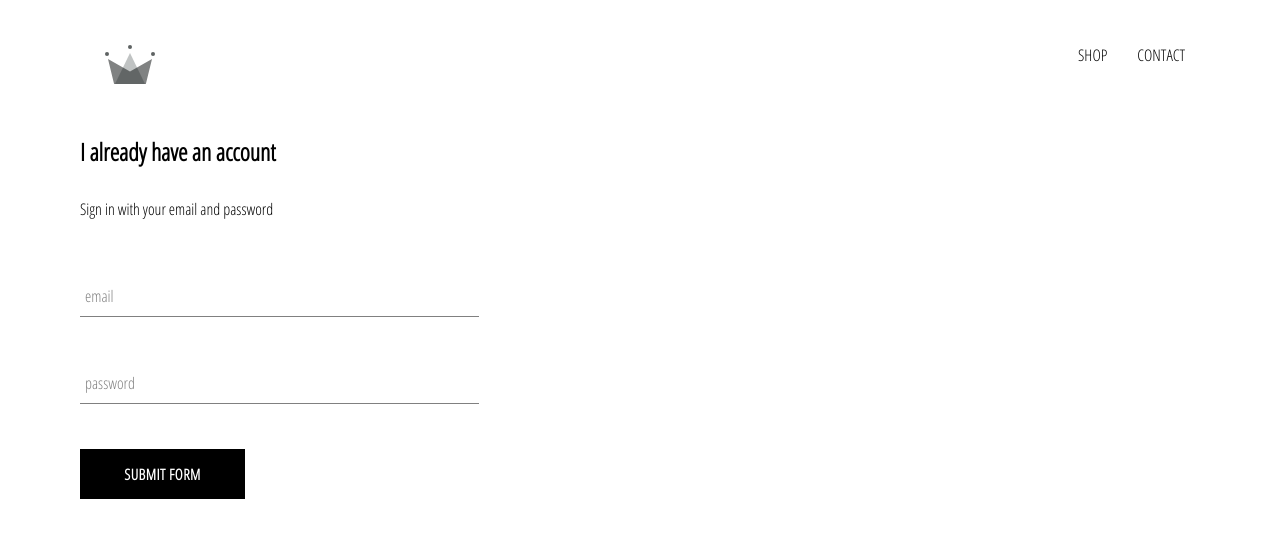
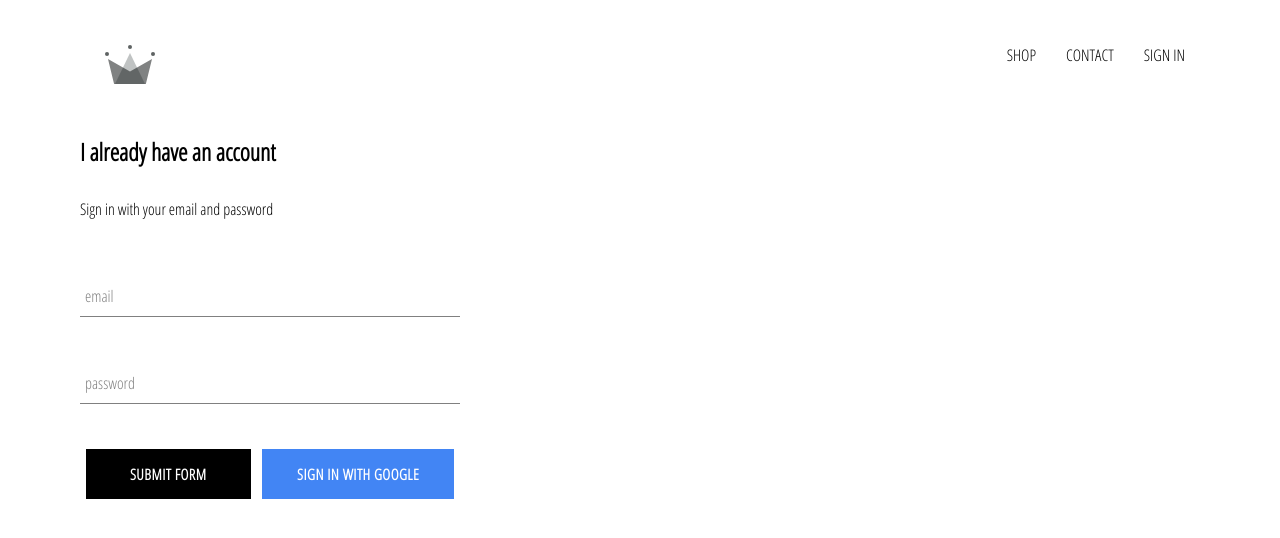
Before and after one commit to realTechmaniac/sneak-clothings, a React (Create React App) app: page /signin in a window 1280 px wide. Shown: the top 538 px of the page. Built offline with nearby package versions, Linux system fonts and the light colour scheme; no server answers.

Commit message:
added google authentication

```diff
--- a/package.json
+++ b/package.json
@@ -6,6 +6,7 @@
     "@testing-library/jest-dom": "^5.12.0",
     "@testing-library/react": "^11.2.7",
     "@testing-library/user-event": "^12.8.3",
+    "firebase": "^8.6.3",
     "node-sass": "^6.0.0",
     "react": "^17.0.2",
     "react-dom": "^17.0.2",
--- a/src/App.css
+++ b/src/App.css
@@ -10,3 +10,8 @@ a{
     text-decoration: none;
     color: black;
 }
+
+
+*{
+    box-sizing: border-box;
+}
--- a/src/App.js
+++ b/src/App.js
@@ -4,14 +4,50 @@ import ShopPage from './pages/Shoppage/Shopepage'
 import { Route , Switch } from 'react-router-dom'
 import Header from './components/Header/Header'
 import SignUpAndSignIn from './pages/Signin-Signup/Signin-Signup'
+import { auth }  from '../src/firebase/firebase.utils'
+import React, { Component } from 'react';
 
-function App() {
+class App extends Component{
+
+    constructor(props){
+
+        super(props)
+
+        this.state = {
+
+           currentUser : null
+
+        }
+    }
+
+    unsubscribeFromAuth = null
+
+    componentDidMount(){
+
+        this.unsubscribeFromAuth  = auth.onAuthStateChanged((user) => {
+
+            this.setState({currentUser : user})
+
+            console.log(user)
+
+        })
+
+    }
+
+
+    componentWillUnmount(){
+
+        this.unsubscribeFromAuth()
+
+    }
+
+    render(){
 
       return (
 
         <div>
 
-      <Header/>
+          <Header currentUser = {this.state.currentUser}/>
 
           <Switch>
 
@@ -31,4 +67,8 @@ function App() {
 
     }
 
+
+}
+
+
 export default App;
--- a/src/components/CustomButton/CustomButton.js
+++ b/src/components/CustomButton/CustomButton.js
@@ -3,15 +3,27 @@
 
 
 
- const customButton  = (props) => (
+ const customButton  = ({isGoogleSignIn, children, click,  type, ...otherProps}) => {
 
-    <button className = {classes.CustomButton} type = {props.buttonType} >
+    let buttonClass = [classes.CustomButton]
 
-        {props.children}
+    if(isGoogleSignIn){
 
-    </button>
+        buttonClass = [classes.CustomButton , classes.GoogleSignin]
 
- )
+    }
+
+    return(
+
+        <button className = {buttonClass.join(' ')} onClick ={click} >
+
+            {children}
+
+        </button>
+
+    )
+
+}
 
 
 export default customButton
--- a/src/components/CustomButton/CustomButton.module.scss
+++ b/src/components/CustomButton/CustomButton.module.scss
@@ -19,4 +19,16 @@
       color: black;
       border: 1px solid black;
     }
+
+    &.GoogleSignin{
+
+      background-color:  #4285f4;
+      color:  white;
+
+      &:hover{
+
+        background-color: #357ae8;
+        border: none;
+      }
+    }
   }
--- a/src/components/Header/Header.js
+++ b/src/components/Header/Header.js
@@ -2,8 +2,9 @@ import React from 'react'
 import classes from './Header.module.scss'
 import {Link} from 'react-router-dom'
 import {ReactComponent as Logo } from '../../assets/crown.svg'
+import {auth } from '../../firebase/firebase.utils'
 
-const header = () => (
+const header = ({currentUser}) => (
 
     <div className = {classes.Header}>
 
@@ -19,6 +20,16 @@ const header = () => (
 
             <Link to ="/contact" className= {classes.Option}>CONTACT</Link>
 
+            {
+
+                currentUser ?  <div className = {classes.Option} onClick = {() => auth.signOut()}>SIGN OUT</div>
+
+                :
+
+                <Link className = {classes.Option} to = '/signin'>SIGN IN</Link>
+
+            }
+
         </div>
 
     </div>
--- a/src/components/Header/Header.module.scss
+++ b/src/components/Header/Header.module.scss
@@ -20,6 +20,7 @@
 
       .Option {
         padding: 10px 15px;
+        cursor: pointer;
       }
     }
   }
--- a/src/components/Signin/Signin.js
+++ b/src/components/Signin/Signin.js
@@ -2,6 +2,7 @@ import React, {Component} from 'react'
 import classes from './Signin.module.scss'
 import FormInput from '../FormInput/FormInput'
 import CustomButton from '../CustomButton/CustomButton'
+import {signInWithGoogle} from '../../../src/firebase/firebase.utils'
 
 class Signin extends Component {
 
@@ -55,8 +56,13 @@ class Signin extends Component {
                         ChangeHandler = {this.inputChangeHandler}
                         type ='password' required />
 
+                    <div className = {classes.Buttons}>
 
-                    <CustomButton btnType = 'submit'>Submit Form</CustomButton>
+                        <CustomButton btnType = 'submit'>Submit Form</CustomButton>
+
+                        <CustomButton click = {signInWithGoogle} isGoogleSignIn>Sign In With Google</CustomButton>
+
+                    </div>
 
                </form>
 
--- a/src/components/Signin/Signin.module.scss
+++ b/src/components/Signin/Signin.module.scss
@@ -1,6 +1,6 @@
 .Signin{
 
-    width: 30vw;
+    width: 380px;
     display: flex;
     flex-direction: column;
 
@@ -8,4 +8,10 @@
 
         margin:  10px 0;
     }
+
+    .Buttons{
+
+        display: flex;
+        justify-content: space-around;
+    }
 }
--- /dev/null
+++ b/src/firebase/firebase.utils.js
@@ -0,0 +1,32 @@
+import firebase from 'firebase/app'
+import 'firebase/firestore'
+import 'firebase/auth'
+
+
+const config = {
+
+    apiKey: "AIzaSyBo8CEzid-GNN1akU1hTLzV0qcXhx8yVAA",
+    authDomain: "crown-db-7225f.firebaseapp.com",
+    projectId: "crown-db-7225f",
+    storageBucket: "crown-db-7225f.appspot.com",
+    messagingSenderId: "390969304207",
+    appId: "1:390969304207:web:06110b68890aa33a367cfa",
+    measurementId: "G-Y71R7354WS"
+
+ }
+
+
+ firebase.initializeApp(config)
+
+ export const auth      = firebase.auth()
+
+ export const firestore = firebase.firestore()
+
+ const provider         = new firebase.auth.GoogleAuthProvider()
+
+ provider.setCustomParameters({prompt : 'select_account'})
+
+ export const signInWithGoogle = () => auth.signInWithPopup(provider)
+
+
+ export default firebase
```
Also changed, not shown: 1 other file (tests, documents, lock files or other folders). Lines whose indentation alone changed are shown as unchanged.
